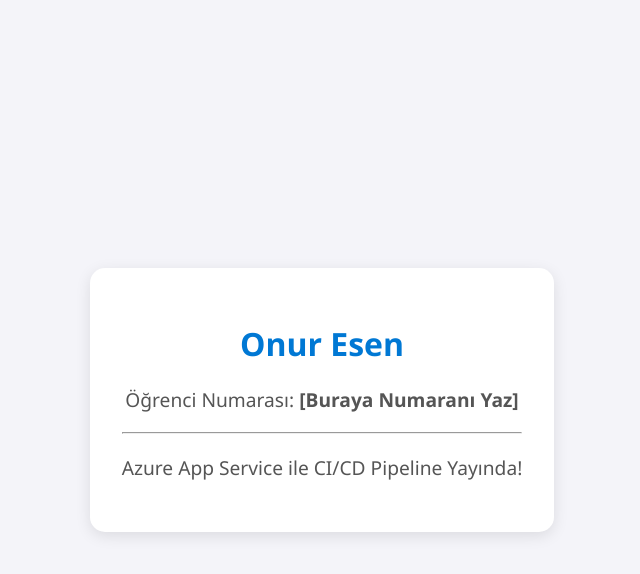
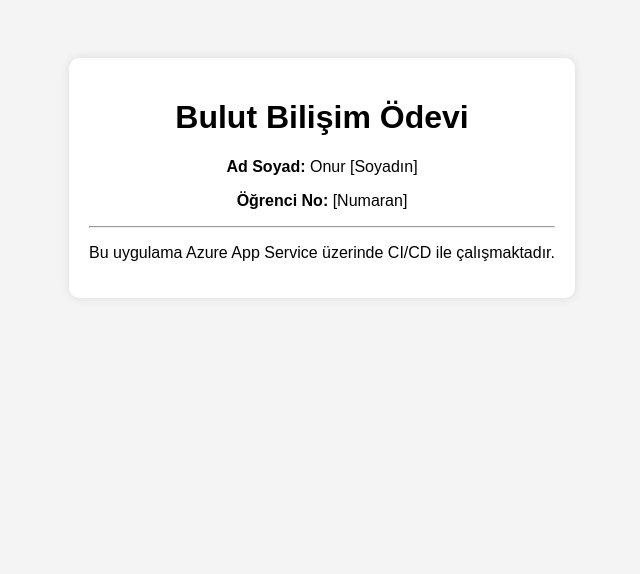
Before and after one commit to onur8118/azure-web-odev, a website: page index.html in a window 1280 px wide. Shown: the whole page, without its empty margins (318-958 px from the left). Drawn offline with Linux system fonts and the light colour scheme.

Commit message:
Kodlar Azure için güncellendi

```diff
--- a/index.html
+++ b/index.html
@@ -3,35 +3,19 @@
 <head>
     <meta charset="UTF-8">
     <meta name="viewport" content="width=device-width, initial-scale=1.0">
-    <title>Azure CI/CD Test - Onur Esen</title>
+    <title>Azure Web App</title>
     <style>
-        body {
-            font-family: 'Segoe UI', Tahoma, Geneva, Verdana, sans-serif;
-            display: flex;
-            justify-content: center;
-            align-items: center;
-            height: 100vh;
-            margin: 0;
-            background-color: #f4f4f9; /* Adım 4'te burayı değiştireceksin */
-            transition: background-color 0.5s ease;
-        }
-        .container {
-            text-align: center;
-            padding: 2rem;
-            background: white;
-            border-radius: 15px;
-            box-shadow: 0 4px 15px rgba(0,0,0,0.1);
-        }
-        h1 { color: #0078d4; }
-        p { color: #555; font-size: 1.2rem; }
+        body { font-family: sans-serif; text-align: center; padding-top: 50px; background-color: #f4f4f4; }
+        .container { background: white; padding: 20px; border-radius: 10px; display: inline-block; box-shadow: 0 0 10px rgba(0,0,0,0.1); }
     </style>
 </head>
 <body>
     <div class="container">
-        <h1>Onur Esen</h1>
-        <p>Öğrenci Numarası: <strong>[Buraya Numaranı Yaz]</strong></p>
+        <h1>Bulut Bilişim Ödevi</h1>
+        <p><strong>Ad Soyad:</strong> Onur [Soyadın]</p>
+        <p><strong>Öğrenci No:</strong> [Numaran]</p>
         <hr>
-        <p>Azure App Service ile CI/CD Pipeline Yayında!</p>
+        <p>Bu uygulama Azure App Service üzerinde CI/CD ile çalışmaktadır.</p>
     </div>
 </body>
 </html>
```
Also changed, not shown: package.json (+5 -11 lines).
